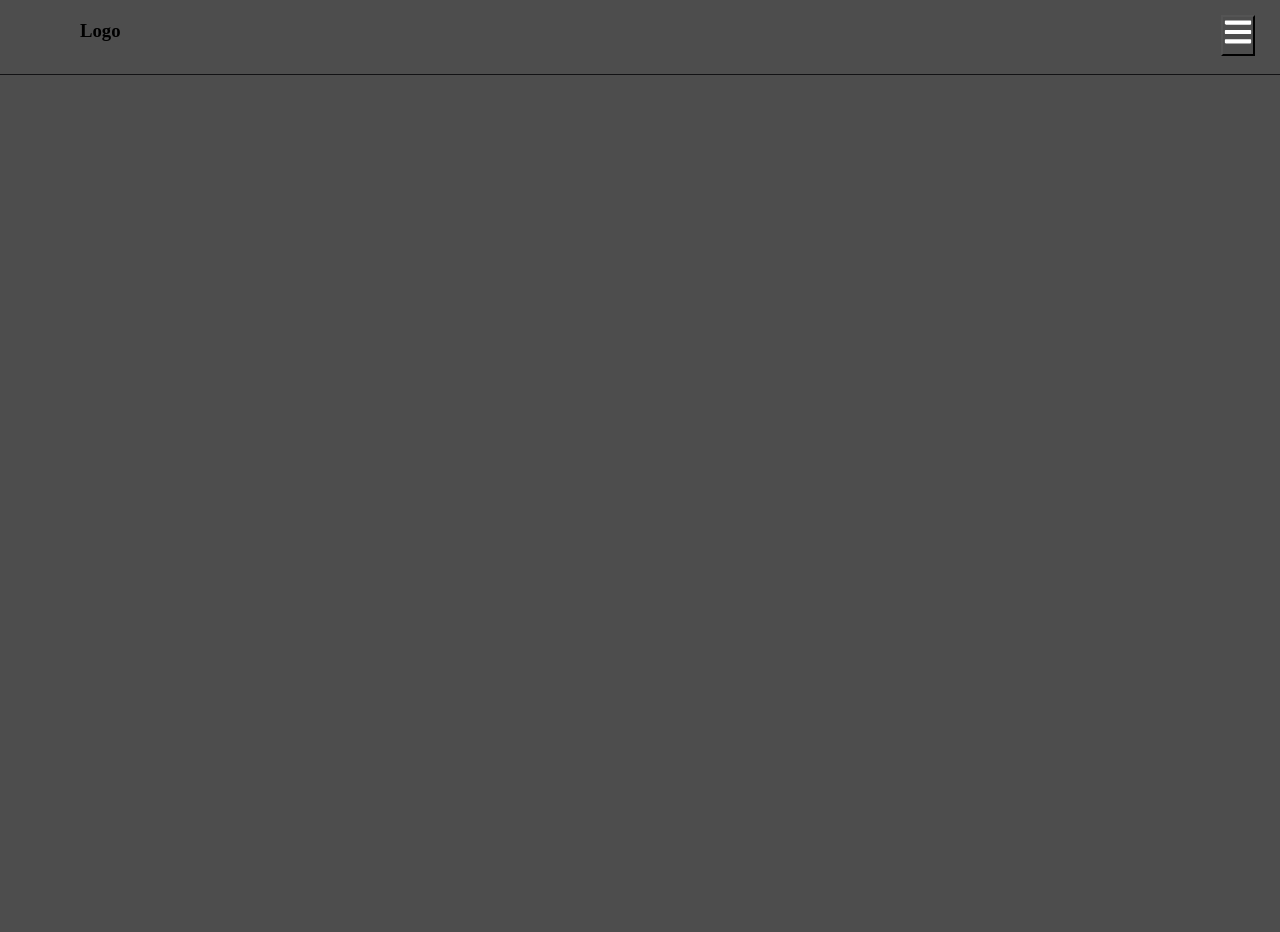
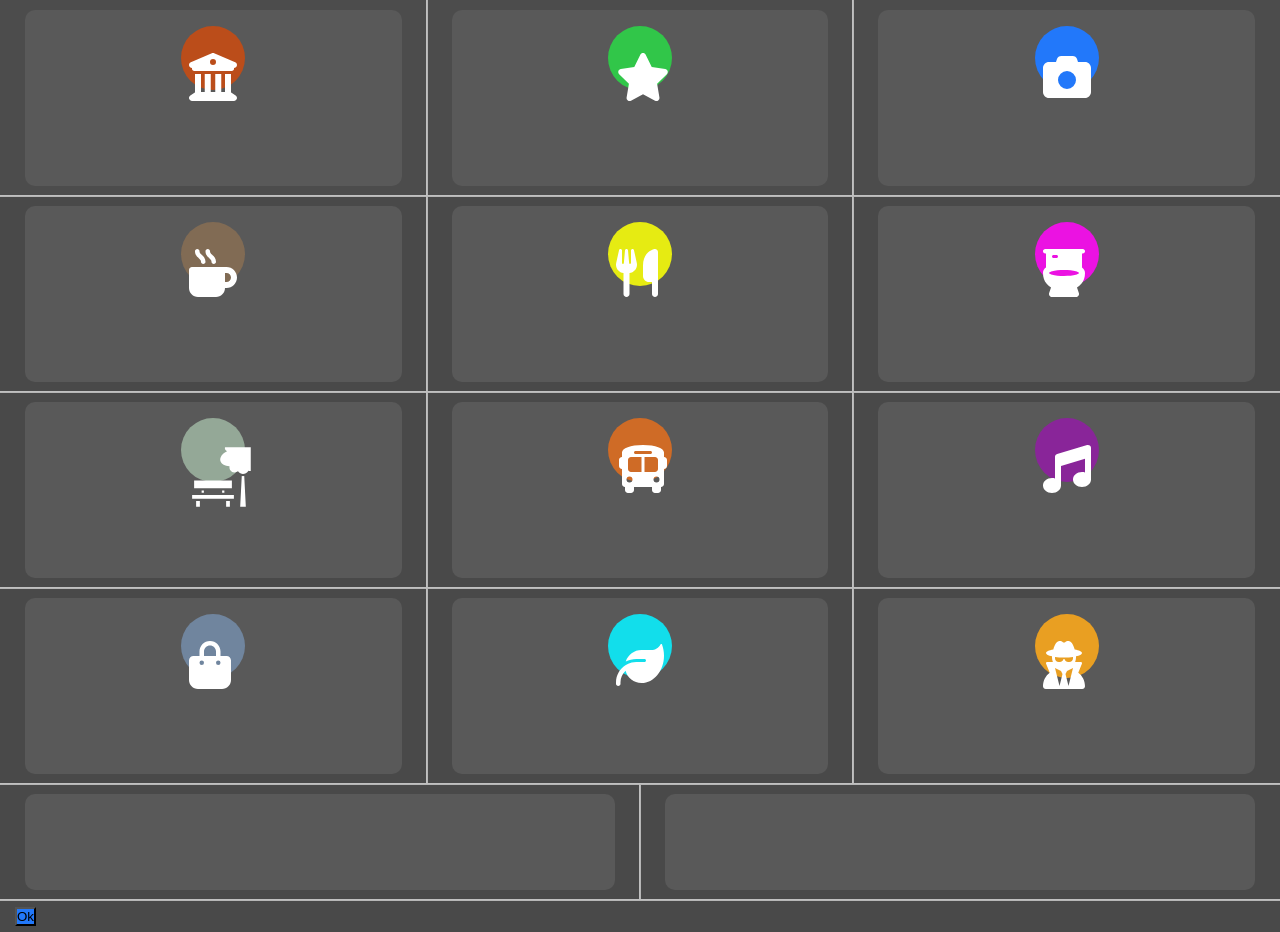
Before and after one commit to Just-URban-Exploring/Frontend, a React (Vite) app: page /icons in a window 1280 px wide. Before the commit the page ends 800 px from the top, so only its background shows below. Built offline with nearby package versions, Linux system fonts and the light colour scheme.

Commit message:
Info Icons bearbeiten

```diff
--- a/src/App.jsx
+++ b/src/App.jsx
@@ -1,4 +1,3 @@
-
 import { BrowserRouter, Routes, Route, Navigate } from "react-router-dom";
 import "./css/global.css";
 import { Navbar } from "./components/Navbar.jsx";
@@ -7,8 +6,10 @@ import { FavoritePlaces } from "./pages/FavoritePlaces.jsx";
 import { Einstellung } from "./pages/Einstellung.jsx";
 import { Standort } from "./pages/Standartort.jsx";
 import { Registration } from "./pages/Registration.jsx";
-import MapComponents from "./pages/MapComponents.jsx";
+import { IconsInfoPage } from "./pages/IconsInfosPage.jsx";
+import { Icons } from "./components/Icons.jsx";
 
+/* import MapComponents from "./pages/MapComponents.jsx"; */
 
 export function App() {
   return (
@@ -32,8 +33,15 @@ export function App() {
         <Route path="/registrierung" element={<Registration />}>
           {" "}
         </Route>
-        <Route path="/map" element={<MapComponents/>}>
+
+        <Route path="/iconsinfosPage" element={<IconsInfoPage />}>
+          {" "}
         </Route>
+        <Route path="/icons" element={<Icons />}>
+          {" "}
+        </Route>
+
+        {/*  <Route path="/map" element={<MapComponents />}></Route> */}
       </Routes>
     </BrowserRouter>
   );
--- a/src/components/Icons.jsx
+++ b/src/components/Icons.jsx
@@ -1,62 +1,176 @@
 import React from "react";
+import styles from "../css/Icons.module.css";
 import { FontAwesomeIcon } from "@fortawesome/react-fontawesome";
-import { GiParkBench, HiShoppingBag } from "react-icons";
-import styles from "../css/Icons.css";
+import { GiParkBench } from "react-icons/gi";
+import { IconContext } from "react-icons";
+import {
+  faBagShopping,
+  faBuildingColumns,
+  faBus,
+  faCamera,
+  faLeaf,
+  faMugHot,
+  faMusic,
+  faStar,
+  faToilet,
+  faTree,
+  faUserSecret,
+  faUtensils,
+} from "@fortawesome/free-solid-svg-icons";
+import { setConfiguration, Container, Row, Col } from "react-grid-system";
 
-const Icons = () => {
+setConfiguration({ maxScreenClass: "xl" });
+
+export function Icons() {
   return (
     <div>
-      <div className="museum">
-        <div className="circleBase circle1"></div>
-        <FontAwesomeIcon icon="fa-solid fa-building-columns" inverse />
-      </div>
-      <div className="seight-seeing">
-        <div className="circleBase circle2"></div>
-        <FontAwesomeIcon icon="fa-solid fa-star" inverse />
-      </div>
-      <div className="best-view">
-        <div className="circleBase circle3"></div>
-        <FontAwesomeIcon icon="fa-solid fa-camera" inverse />
-      </div>
-      <div className="cafe">
-        <div className="circleBase circle4"></div>
-        <FontAwesomeIcon icon="fa-solid fa-mug-hot" inverse />
-      </div>
-      <div className="food">
-        <div className="circleBase circle5"></div>
-        <FontAwesomeIcon icon="fa-solid fa-utensils" inverse />
-      </div>
-      <div className="toilet">
-        <div className="circleBase circle6"></div>
-        <FontAwesomeIcon icon="fa-solid fa-toilet" inverse />
-      </div>
-      <div className="park">
-        <div className="circleBase circle7"></div>
-        <GiParkBench />
-      </div>
-      <div className="transportation">
-        <div className="circleBase circle8"></div>
-        <FontAwesomeIcon icon="fa-solid fa-bus" inverse />
-      </div>
-      <div className="art">
-        <div className="circleBase circle9"></div>
-        <FontAwesomeIcon icon="fa-solid fa-palette" inverse />
-        <FontAwesomeIcon icon="fa-solid fa-music" inverse />
-      </div>
-      <div className="shop">
-        <div className="circleBase circle10"></div>
-        <HiShoppingBag />
-      </div>
-      <div className="nature">
-        <div className="circleBase circle11"></div>
-        <FontAwesomeIcon icon="fa-brands fa-pagelines" inverse />
-      </div>
-      <div className="secret">
-        <div className="circleBase circle12"></div>
-        <FontAwesomeIcon icon="fa-solid fa-user-secret" />
-      </div>
+      <Container fluid className="iconsInfo">
+        <Row debug>
+          <Col debug>
+            <div className={styles.card}>
+              <div className={styles.circle1}>
+                <div className={styles.iconPosition}>
+                  <FontAwesomeIcon
+                    icon={faBuildingColumns}
+                    size="3x"
+                    inverse
+                    className="svg-inline--fa"
+                  />
+                </div>
+              </div>
+            </div>
+          </Col>
+          <Col debug>
+            <div className={styles.card}>
+              <div className={styles.circle2}>
+                <div className={styles.iconPosition}>
+                  <FontAwesomeIcon icon={faStar} size="3x" inverse />
+                </div>
+              </div>
+            </div>
+          </Col>
+          <Col debug>
+            <div className={styles.card}>
+              <div className={styles.circle3}>
+                <div className={styles.iconPosition}>
+                  <FontAwesomeIcon icon={faCamera} size="3x" inverse />
+                </div>
+              </div>
+            </div>
+          </Col>
+        </Row>
+        <Row>
+          <Col debug>
+            <div className={styles.card}>
+              <div className={styles.circle4}>
+                <div className={styles.iconPosition}>
+                  <FontAwesomeIcon icon={faMugHot} size="3x" inverse />
+                </div>
+              </div>
+            </div>
+          </Col>
+          <Col debug>
+            <div className={styles.card}>
+              <div className={styles.circle5}>
+                <div className={styles.iconPosition}>
+                  <FontAwesomeIcon icon={faUtensils} size="3x" inverse />
+                </div>
+              </div>
+            </div>
+          </Col>
+          <Col debug>
+            <div className={styles.card}>
+              <div className={styles.circle6}>
+                <div className={styles.iconPosition}>
+                  <FontAwesomeIcon icon={faToilet} size="3x" inverse />
+                </div>
+              </div>
+            </div>
+          </Col>
+        </Row>
+        <Row>
+          <Col debug>
+            <div className={styles.card}>
+              <div className={styles.circle7}>
+                <div className={styles.iconPosition}>
+                  <IconContext.Provider
+                    value={{
+                      color: "white",
+                      size: "4em",
+                    }}
+                  >
+                    <GiParkBench value={{ color: "white" }} />
+                  </IconContext.Provider>
+                </div>
+              </div>
+            </div>
+          </Col>
+          <Col debug>
+            <div className={styles.card}>
+              <div className={styles.circle8}>
+                <div className={styles.iconPosition}>
+                  <FontAwesomeIcon icon={faBus} size="3x" inverse />
+                </div>
+              </div>
+            </div>
+          </Col>
+          <Col debug>
+            <div className={styles.card}>
+              <div className={styles.circle9}>
+                <div className={styles.iconPosition}>
+                  <FontAwesomeIcon icon={faMusic} size="3x" inverse />
+                </div>
+              </div>
+            </div>
+          </Col>
+        </Row>
+        <Row>
+          <Col debug>
+            <div className={styles.card}>
+              <div className={styles.circle10}>
+                <div className={styles.iconPosition}>
+                  <FontAwesomeIcon icon={faBagShopping} size="3x" inverse />
+                </div>
+              </div>
+            </div>
+          </Col>
+          <Col debug>
+            <div className={styles.card}>
+              <div className={styles.circle11}>
+                <div className={styles.iconPosition}>
+                  <FontAwesomeIcon icon={faLeaf} size="3x" inverse />
+                </div>
+              </div>
+            </div>
+          </Col>
+          <Col debug>
+            <div className={styles.card}>
+              <div className={styles.circle12}>
+                <div className={styles.iconPositionSecret}>
+                  <FontAwesomeIcon icon={faUserSecret} size="3x" inverse />
+                </div>
+              </div>
+            </div>
+          </Col>
+        </Row>
+        <Row>
+          <Col debug>
+            <div className={styles.card}>
+              <div className={styles.circle13}></div>
+            </div>
+          </Col>
+          <Col debug>
+            <div className={styles.card}>
+              <div className={styles.circle14}></div>
+            </div>
+          </Col>
+        </Row>
+        <Row>
+          <Col debug>
+            <button className={styles.btgbutton}>Ok</button>
+          </Col>
+        </Row>
+      </Container>
     </div>
   );
-};
-
-export default Icons;
+}
--- a/src/components/Navbar.jsx
+++ b/src/components/Navbar.jsx
@@ -62,7 +62,7 @@ export function Navbar() {
             </Link>
           </div>
         </ul>
-        <button
+        <div
           className={styles.menuiconapp}
           onClick={() => setIsAppActive(!isAppActive)}
         >
@@ -71,7 +71,7 @@ export function Navbar() {
           ) : (
             <FaBars className={styles.menuiconfabars} />
           )}
-        </button>
+        </div>
       </nav>
     </>
   );
--- /dev/null
+++ b/src/css/Icons.module.css
@@ -0,0 +1,77 @@
+.card {
+  display: flex;
+  justify-content: center;
+  padding-bottom: 6rem;
+  background: var(--gray-500-opacity-90);
+  border-radius: 10px;
+  margin: 10px;
+}
+
+.circle1,
+.circle2,
+.circle3,
+.circle4,
+.circle5,
+.circle6,
+.circle7,
+.circle8,
+.circle9,
+.circle10,
+.circle11,
+.circle12 {
+  border-radius: 50%;
+  width: 4rem;
+  height: 4rem;
+  margin-top: 1rem;
+}
+
+.iconPosition,
+.iconPositionSecret {
+  margin: 1.7rem 0.5rem auto;
+}
+
+.circle1 {
+  background: var(--amber-700);
+}
+
+.circle2 {
+  background-color: var(--green-300);
+}
+
+.circle3 {
+  background-color: var(--blue-600);
+}
+
+.circle4 {
+  background-color: var(--coffee-300);
+}
+
+.circle5 {
+  background-color: var(--gelb-300);
+}
+
+.circle6 {
+  background-color: var(--pink-500);
+}
+.circle7 {
+  background-color: var(--green-200);
+}
+.circle8 {
+  background-color: var(--amber-600);
+}
+.circle9 {
+  background-color: var(--fuchsia-400);
+}
+.circle10 {
+  background-color: var(--blue-300);
+}
+.circle11 {
+  background-color: var(--blue-400);
+}
+.circle12 {
+  background-color: var(--gelb-500);
+}
+
+.btgbutton {
+  background: var(--blue-600);
+}
--- a/src/css/global.css
+++ b/src/css/global.css
@@ -2,7 +2,7 @@
   --white: #ffffff;
 
   --gray-300-opacity-30: #acacacab;
-  --gray-500-opacity-90: #4d4d4dd7;
+  --gray-500-opacity-90: #595959;
 
   --gray-300: #acacac;
   --gray-200: #d9d9d9;
@@ -18,10 +18,10 @@
   --red-500: #f2483a;
 
   --blue-300: #70859e;
-  --blue-400: #12DEEB;
-  --blau-600: #2278fa;
+  --blue-400: #12deeb;
+  --blue-600: #2278fa;
 
-  --coffee-300: #816B54;
+  --coffee-300: #816b54;
   --gelb-300: #e6eb12;
   --gelb-500: #e99f22;
 
--- /dev/null
+++ b/src/pages/IconsInfosPage.jsx
@@ -0,0 +1,11 @@
+import React from "react";
+import { Icons } from "../components/Icons.jsx";
+
+export function IconsInfoPage() {
+  return (
+    <div>
+      <h1>Herzlich Willkommen</h1>
+      <Icons />
+    </div>
+  );
+}
--- a/src/pages/MapComponents.jsx
+++ b/src/pages/MapComponents.jsx
@@ -1,4 +1,4 @@
-import React from 'react'
+/* import React from 'react'
 import { MapContainer, TileLayer, Marker, Popup } from 'react-leaflet'
 
 const MapComponents = () => {
@@ -17,3 +17,4 @@ const MapComponents = () => {
 }
 
 export default MapComponents
+ */
```
Also changed, not shown: src/css/Icons.css (deleted, +0 -47 lines), src/pages/IconsInfoPage.jsx (deleted, +0 -98 lines).
